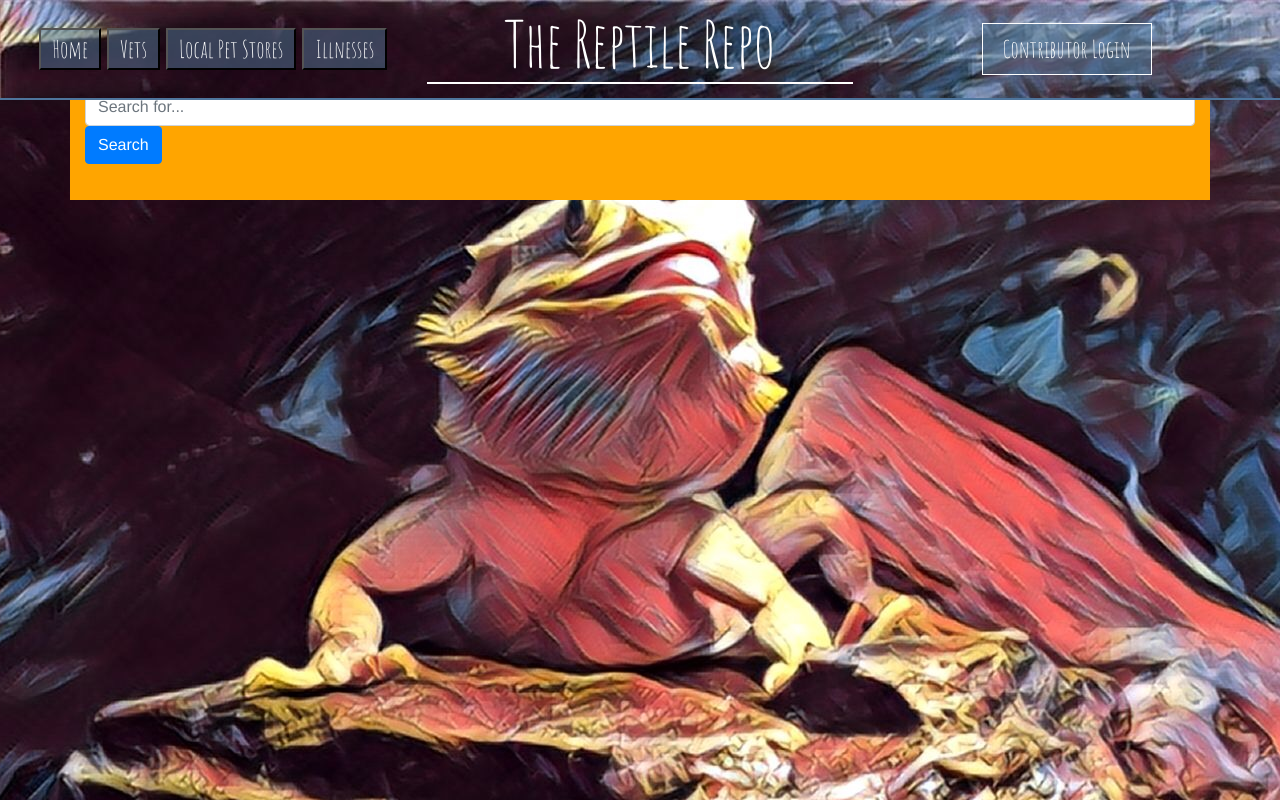
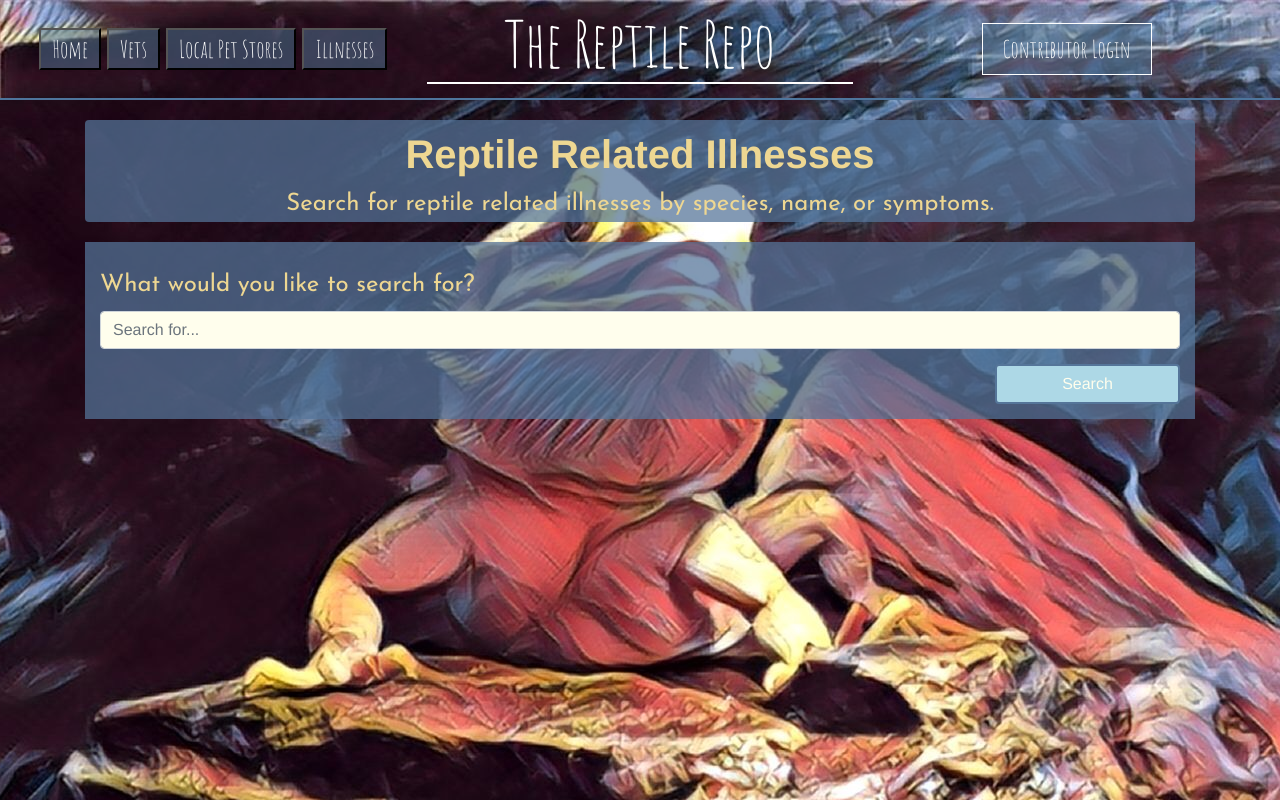
Before and after one commit to jhassler1031/reptile-repo, a React (Create React App) app in the folder static/reptile_app/: page /illnesses in a window 1280 px wide. Built offline with nearby package versions, Linux system fonts and the light colour scheme.

Commit message:
designed illness page and searchform

```diff
--- a/static/reptile_app/src/components/SearchForms/LocationSearchForm.css
+++ b/static/reptile_app/src/components/SearchForms/LocationSearchForm.css
@@ -17,19 +17,20 @@
   font-family: "Josefin Sans", helvetica, sans-serif;
   color: #6D757C;
   font-size: 1.2rem;
-  height: 35px;
-  background-color: #FFFEED; }
+  height: 38px;
+  background-color: #FFFEED;
+  width: 100%; }
 
 .locationSearchFormField input {
   background-color: #FFFEED; }
 
-.location-subtmit-button {
+.location-submit-button {
   margin-right: 15px;
   margin-top: 15px;
   background-color: lightblue;
   border: 2px solid #557599;
   color: #FFFEED; }
 
-.location-subtmit-button:hover {
+.location-submit-button:hover {
   background-color: #E06D68;
   border: 2px solid white; }
--- a/static/reptile_app/src/components/SearchForms/LocationSearchForm.js
+++ b/static/reptile_app/src/components/SearchForms/LocationSearchForm.js
@@ -139,7 +139,7 @@ class LocationSearchForm extends Component {
           </div>
 
           <div className="row justify-content-end">
-            <button type="submit" className="col-2 btn btn-primary location-subtmit-button">Search</button>
+            <button type="submit" className="col-2 btn btn-primary location-submit-button">Search</button>
           </div>
         </div>
       </form>
--- a/static/reptile_app/src/components/SearchForms/SearchForm.css
+++ b/static/reptile_app/src/components/SearchForms/SearchForm.css
@@ -1,2 +1,28 @@
+@import url("https://fonts.googleapis.com/css?family=Amatic+SC|Josefin+Sans|Permanent+Marker");
 .searchForm {
-  background-color: orange; }
+  background-color: #557599bb;
+  color: #EED792;
+  position: relative;
+  padding: 15px; }
+
+.searchFormField {
+  font-family: "Josefin Sans", helvetica, sans-serif; }
+
+.searchFormField label {
+  font-family: "Josefin Sans", helvetica, sans-serif;
+  font-size: 1.5rem;
+  margin-top: 10px; }
+
+.searchFormField input {
+  background-color: #FFFEED; }
+
+.submit-button {
+  margin-right: 15px;
+  margin-top: 15px;
+  background-color: lightblue;
+  border: 2px solid #557599;
+  color: #FFFEED; }
+
+.submit-button:hover {
+  background-color: #E06D68;
+  border: 2px solid white; }
--- a/static/reptile_app/src/components/SearchForms/SearchForm.js
+++ b/static/reptile_app/src/components/SearchForms/SearchForm.js
@@ -23,12 +23,18 @@ class SearchForm extends Component {
   render() {
     return (
       <form onSubmit={(event)=>{event.preventDefault(),this.props.search(this.state.searchParams)}} className="searchForm">
-        <div className="searchFormField">
-          <label htmlFor="searchInput">What would you like to search for?</label>
-          <input name="searchParams" type="text" className="form-control" id="searchInput" placeholder="Search for..." value={this.state.searchParams} onChange={this._handleInput} required/>
+        <div className="searchFormField row">
+          <div className="col-12">
+            <label htmlFor="searchInput">What would you like to search for?</label>
+            <input name="searchParams" type="text" className="form-control" id="searchInput" placeholder="Search for..." value={this.state.searchParams} onChange={this._handleInput} required/>
+          </div>
         </div>
 
-          <button type="submit" className="btn btn-primary">Search</button>
+        <div className="row justify-content-end">
+          <button type="submit" className="col-2 btn btn-primary submit-button">Search</button>
+        </div>
+
+
       </form>
     );
   }
--- a/static/reptile_app/src/components/SearchForms/SearchForm.scss
+++ b/static/reptile_app/src/components/SearchForms/SearchForm.scss
@@ -1,3 +1,36 @@
+@import url('https://fonts.googleapis.com/css?family=Amatic+SC|Josefin+Sans|Permanent+Marker');
+
 .searchForm {
-  background-color: orange;
+  background-color: #557599bb;
+  color: #EED792;
+  position: relative;
+  padding: 15px;
+
 }
+
+.searchFormField {
+  font-family: "Josefin Sans", helvetica, sans-serif;
+}
+
+.searchFormField label {
+  font-family: "Josefin Sans", helvetica, sans-serif;
+  font-size: 1.5rem;
+  margin-top: 10px;
+}
+
+.searchFormField input {
+  background-color: #FFFEED;
+}
+
+.submit-button {
+  margin-right: 15px;
+  margin-top: 15px;
+  background-color: lightblue;
+  border: 2px solid #557599;
+  color: #FFFEED;
+}
+
+.submit-button:hover {
+  background-color: #E06D68;
+  border: 2px solid white;
+}
--- a/static/reptile_app/src/components/illnesses/Illnesses.css
+++ b/static/reptile_app/src/components/illnesses/Illnesses.css
@@ -1,3 +1,35 @@
+@import url("https://fonts.googleapis.com/css?family=Amatic+SC|Josefin+Sans|Permanent+Marker");
 .illnessContainer {
-  height: 200px;
-  background-color: orange; }
+  position: absolute;
+  top: 120px;
+  left: 50%;
+  transform: translateX(-50%); }
+
+@media (max-width: 768px) {
+  .illnessContainer {
+    top: 240px; } }
+
+.illnesses-title {
+  font-family: "Josefin Sans", helvetica, sans-serif;
+  margin-bottom: 20px;
+  text-align: center;
+  color: #EED792;
+  background-color: #557599bb;
+  border-radius: 4px;
+  padding-top: 10px; }
+
+@media (max-width: 768px) {
+  .title-headline {
+    font-size: 1.4rem; } }
+
+@media (min-width: 768px) {
+  .illnesses-title-text {
+    font-size: 1.5rem; } }
+
+.title-headline {
+  font-weight: bold;
+  white-space: nowrap; }
+
+.illnesses-title-text {
+  text-align: center;
+  font-family: "Josefin Sans", helvetica, sans-serif; }
--- a/static/reptile_app/src/components/illnesses/Illnesses.js
+++ b/static/reptile_app/src/components/illnesses/Illnesses.js
@@ -60,7 +60,13 @@ class Illnesses extends Component {
 
     return (
       <div className="illnessContainer container">
-        <h1>This is the Illnesses section.</h1>
+        <div className="illnesses-title">
+          <h1 className="title-headline">Reptile Related Illnesses</h1>
+          <p className="illnesses-title-text">
+            Search for reptile related illnesses by species, name, or symptoms.
+          </p>
+        </div>
+
         <SearchForm search={this._search}/>
 
         <div className="searchResults">
--- a/static/reptile_app/src/components/illnesses/Illnesses.scss
+++ b/static/reptile_app/src/components/illnesses/Illnesses.scss
@@ -1,4 +1,48 @@
+@import url('https://fonts.googleapis.com/css?family=Amatic+SC|Josefin+Sans|Permanent+Marker');
+
 .illnessContainer {
-  height: 200px;
-  background-color: orange;
+  position: absolute;
+  top: 120px;
+  left: 50%;
+  transform: translateX(-50%);
 }
+
+@media (max-width: 768px) {
+  .illnessContainer {
+    top: 240px;
+  }
+}
+
+.illnesses-title {
+  font-family: "Josefin Sans", helvetica, sans-serif;
+  margin-bottom: 20px;
+  text-align: center;
+  color: #EED792;
+  background-color: #557599bb;
+  border-radius: 4px;
+  padding-top: 10px;
+}
+
+// Make headline text smaller on small screens
+@media (max-width: 768px) {
+  .title-headline {
+    font-size: 1.4rem;
+  }
+}
+
+// Make text bigger when on larger screens
+@media (min-width: 768px) {
+  .illnesses-title-text {
+    font-size: 1.5rem;
+  }
+}
+
+.title-headline {
+  font-weight: bold;
+  white-space: nowrap;
+}
+
+.illnesses-title-text {
+  text-align: center;
+  font-family: "Josefin Sans", helvetica, sans-serif;
+}
--- a/static/reptile_app/src/components/stores/Stores.css
+++ b/static/reptile_app/src/components/stores/Stores.css
@@ -1,3 +1,4 @@
+@import url("https://fonts.googleapis.com/css?family=Amatic+SC|Josefin+Sans|Permanent+Marker");
 .storesContainer {
   position: absolute;
   top: 120px;
--- a/static/reptile_app/src/components/stores/Stores.scss
+++ b/static/reptile_app/src/components/stores/Stores.scss
@@ -1,3 +1,5 @@
+@import url('https://fonts.googleapis.com/css?family=Amatic+SC|Josefin+Sans|Permanent+Marker');
+
 .storesContainer {
   position: absolute;
   top: 120px;
```
Also changed, not shown: static/reptile_app/src/components/SearchForms/LocationSearchForm.scss (+4 -3 lines).
